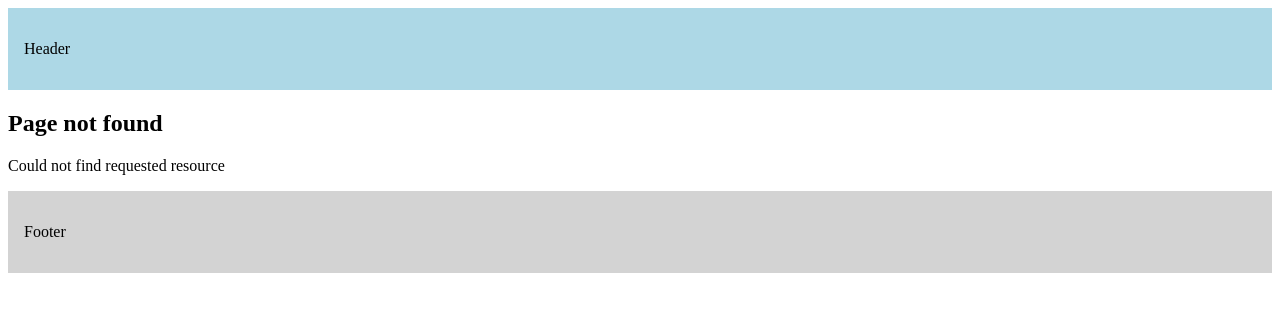
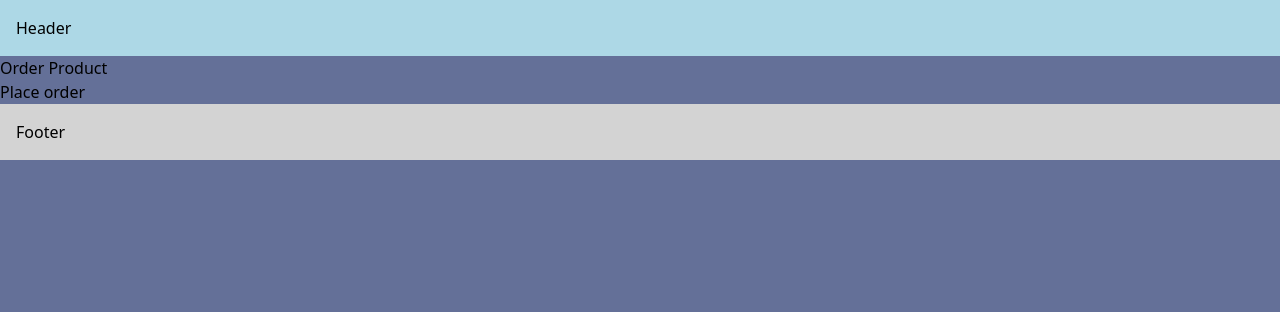
Before and after one commit to wasupon0/routing-demo, a Next.js app: page /order-product in a window 1280 px wide. Before the commit this address had no page. Shown: the top 312 px of the page. Built offline with nearby package versions, Linux system fonts and the light colour scheme.

Commit message:
add: layout or template

```diff
--- a/src/app/(auth)/layout.tsx
+++ b/src/app/(auth)/layout.tsx
@@ -1,4 +1,9 @@
+"use client";
+
 import Link from "next/link";
+import { usePathname } from "next/navigation";
+import "../../app/globals.css";
+import { useState } from "react";
 
 const navLinks = [
   { name: "Register", href: "/register" },
@@ -11,11 +16,23 @@ export default function AuthLayout({
 }: {
   children: React.ReactNode;
 }) {
+  const pathname = usePathname();
+  const [input, setInput] = useState("");
+
   return (
     <div>
+      <div>
+        <input value={input} onChange={(e) => setInput(e.target.value)} />
+      </div>
       {navLinks.map((link) => {
+        const isActive = pathname.startsWith(link.href);
+
         return (
-          <Link href={link.href} key={link.name}>
+          <Link
+            href={link.href}
+            key={link.name}
+            className={isActive ? "font-bold mr-4" : "text-blue-500 mr-4"}
+          >
             {link.name}
             <br></br>
           </Link>
--- /dev/null
+++ b/src/app/globals.css
@@ -0,0 +1,7 @@
+@tailwind base;
+@tailwind components;
+@tailwind utilities;
+
+body {
+  background-color: #647098;
+}
--- a/src/app/layout.tsx
+++ b/src/app/layout.tsx
@@ -1,4 +1,5 @@
 import { Metadata } from "next";
+import "./globals.css";
 
 export const metadata: Metadata = {
   title: {
--- /dev/null
+++ b/src/app/order-product/layout.tsx
@@ -0,0 +1,16 @@
+export const metadata = {
+  title: 'Next.js',
+  description: 'Generated by Next.js',
+}
+
+export default function RootLayout({
+  children,
+}: {
+  children: React.ReactNode
+}) {
+  return (
+    <html lang="en">
+      <body>{children}</body>
+    </html>
+  )
+}
--- /dev/null
+++ b/src/app/order-product/page.tsx
@@ -0,0 +1,23 @@
+"use client";
+
+import React from "react";
+
+import { useRouter } from "next/navigation";
+
+const OrderProduct = () => {
+  const router = useRouter();
+
+  const handleClick = () => {
+    console.log("Placing your order");
+    router.replace("/ ");
+  };
+
+  return (
+    <>
+      <h1>Order Product</h1>
+      <button onClick={handleClick}>Place order</button>
+    </>
+  );
+};
+
+export default OrderProduct;
```
